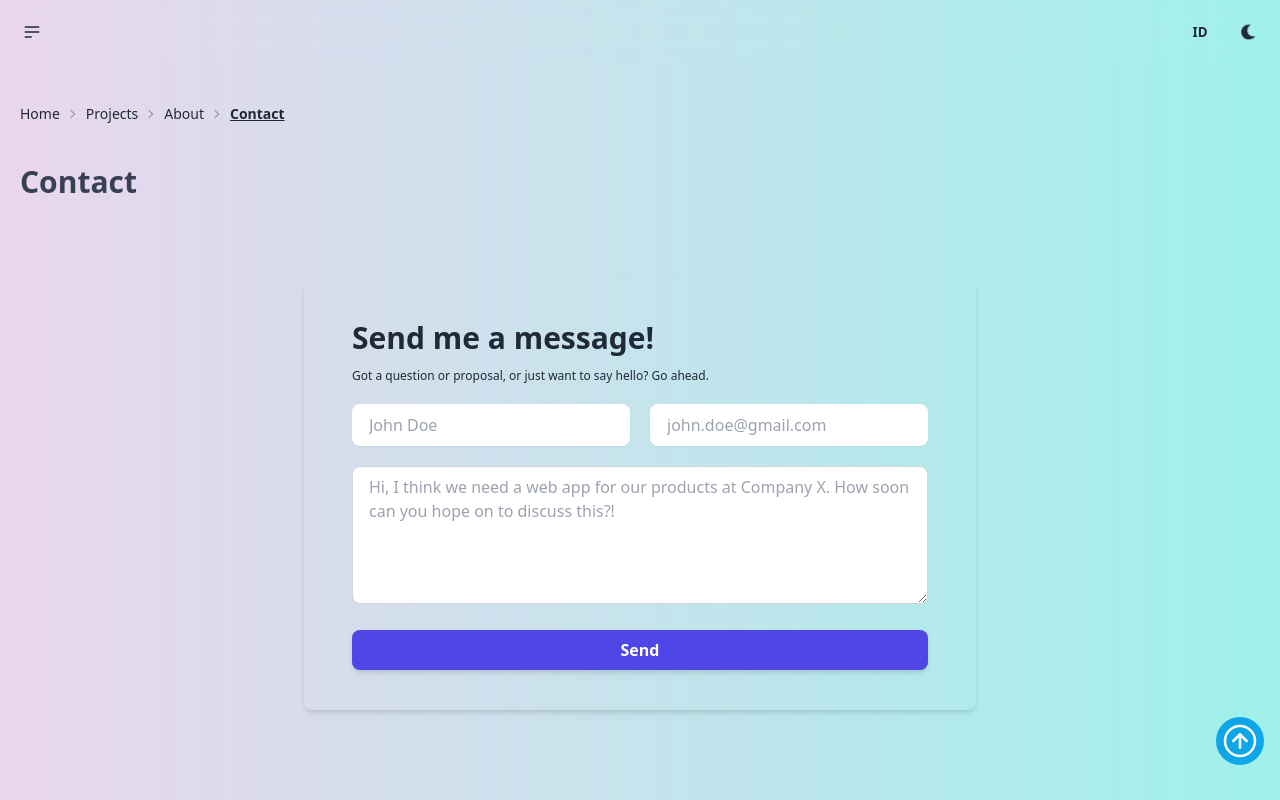
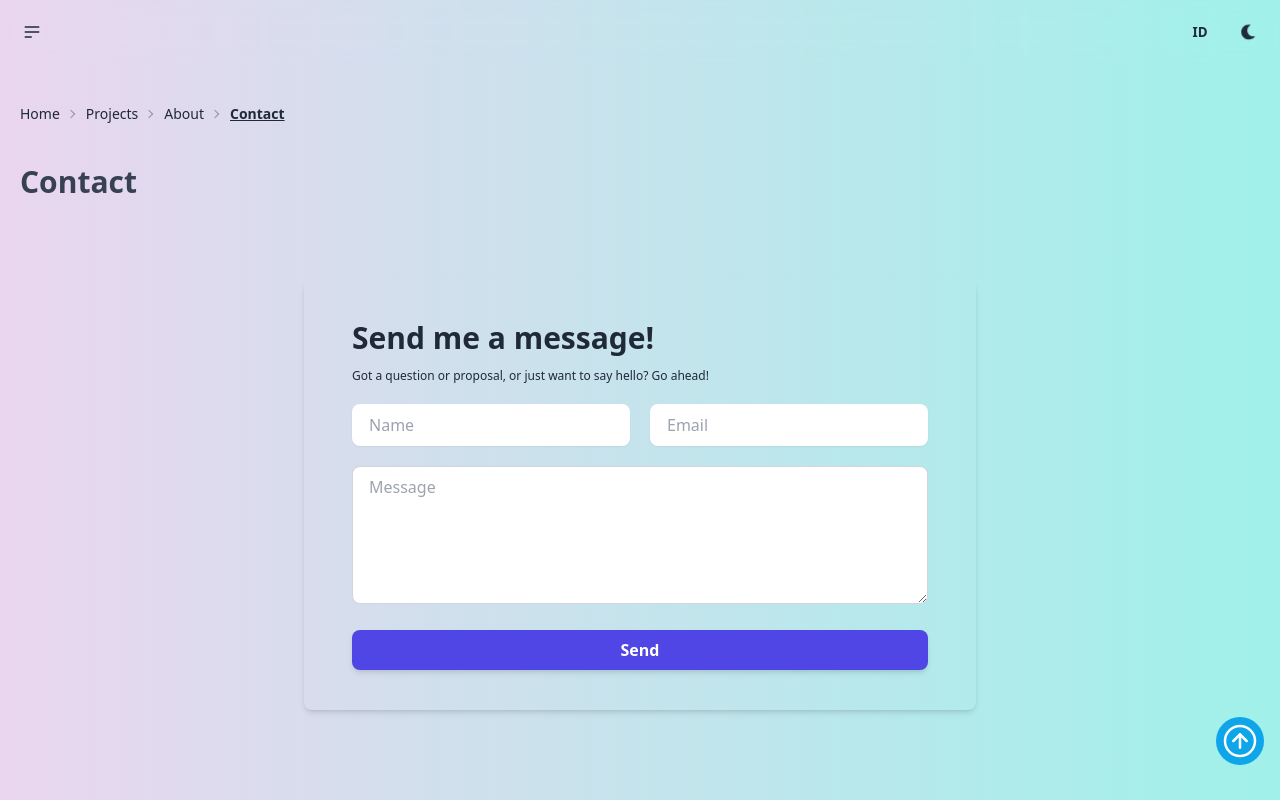
Before and after one commit to KakaBewok/portfolio-website-noprizal, a React (Create React App) app: page /contact in a window 1280 px wide. Shown: the top 800 px of the page. Built offline with nearby package versions, Linux system fonts and the light colour scheme.

Commit message:
fixed animation

```diff
--- a/src/components/contact.js
+++ b/src/components/contact.js
@@ -102,8 +102,8 @@ const Contact = () => {
           </div>
           <p className="md:px-7 text-xs mb-5 dark:text-white">
             {locale === 'ID'
-              ? 'Punya pertanyaan atau proposal, atau hanya ingin menyapa? Teruskan.'
-              : 'Got a question or proposal, or just want to say hello? Go ahead.'}
+              ? 'Punya pertanyaan atau proposal, atau hanya ingin menyapa? Teruskan!'
+              : 'Got a question or proposal, or just want to say hello? Go ahead!'}
           </p>
           <div className="grid max-w-xl md:max-w-5xl grid-cols-2 gap-4 md:gap-5 m-auto md:px-7">
             {/* name */}
@@ -113,7 +113,7 @@ const Contact = () => {
                   type="text"
                   id="contact-form-name"
                   className=" rounded-lg border-transparent flex-1 appearance-none border border-gray-300 w-full py-2 px-4 bg-white text-gray-700 placeholder-gray-400 shadow-sm text-base focus:outline-none focus:ring-2 focus:ring-purple-600 focus:border-transparent"
-                  placeholder="John Doe"
+                  placeholder={locale === 'ID' ? 'Nama' : 'Name'}
                   name="name"
                   onChange={(e) => handleChange(e)}
                   value={inputContact.name}
@@ -128,7 +128,7 @@ const Contact = () => {
                   type="text"
                   id="contact-form-email"
                   className=" rounded-lg border-transparent flex-1 appearance-none border border-gray-300 w-full py-2 px-4 bg-white text-gray-700 placeholder-gray-400 shadow-sm text-base focus:outline-none focus:ring-2 focus:ring-purple-600 focus:border-transparent"
-                  placeholder="john.doe@gmail.com"
+                  placeholder="Email"
                   name="email"
                   required
                   onChange={(e) => handleChange(e)}
@@ -142,11 +142,7 @@ const Contact = () => {
                 <textarea
                   className="max-h-40 min-h-16 flex-1 w-full px-4 py-2 text-base text-gray-700 placeholder-gray-400 bg-white border border-gray-300 rounded-lg appearance-none focus:outline-none focus:ring-2 focus:ring-purple-600 focus:border-transparent"
                   id="comment"
-                  placeholder={
-                    locale === 'ID'
-                      ? 'Hai, saya rasa kami memerlukan aplikasi web untuk produk kami di Perusahaan X. Seberapa cepat Anda bisa berharap untuk membahas ini?!'
-                      : 'Hi, I think we need a web app for our products at Company X. How soon can you hope on to discuss this?!'
-                  }
+                  placeholder={locale === 'ID' ? 'Pesan' : 'Message'}
                   name="message"
                   required
                   rows={5}
```
